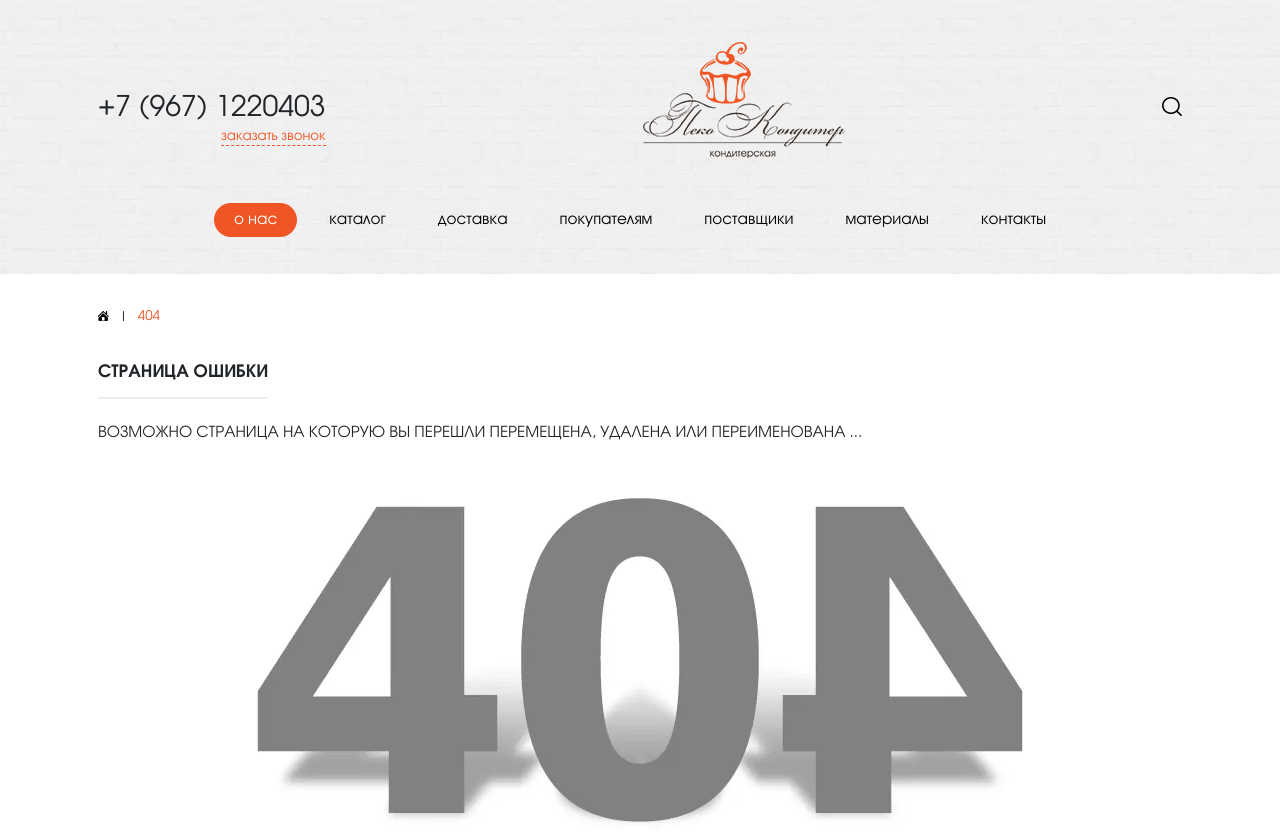
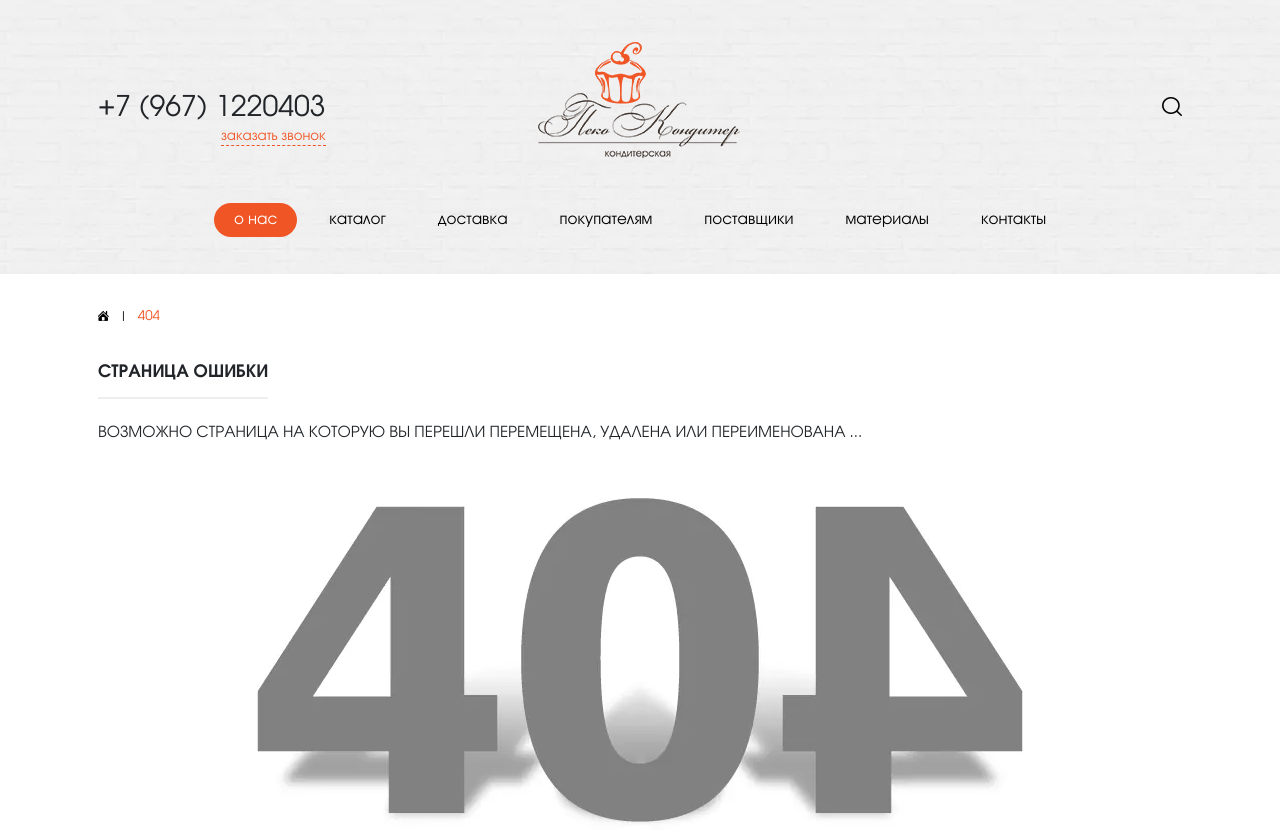
Before and after one commit to x404/Pekokonditer, a website: page app/404.html in a window 1280 px wide. Shown: the top 833 px of the page. Drawn offline with Linux system fonts and the light colour scheme.

Commit message:
Отцентрирован логотип

```diff
--- a/app/template/scss/_base.scss
+++ b/app/template/scss/_base.scss
@@ -318,6 +318,11 @@ input::-webkit-inner-spin-button {
 		p{
 			line-height: 1;
 		}
+	}
+
+	.logo{
+		position: relative;
+		left: -105px;
 	}
 	.btn-order-callback{
 		line-height: 1.2;
```
Also changed, not shown: app/template/css/styles.css, app/template/css/styles.min.css.
